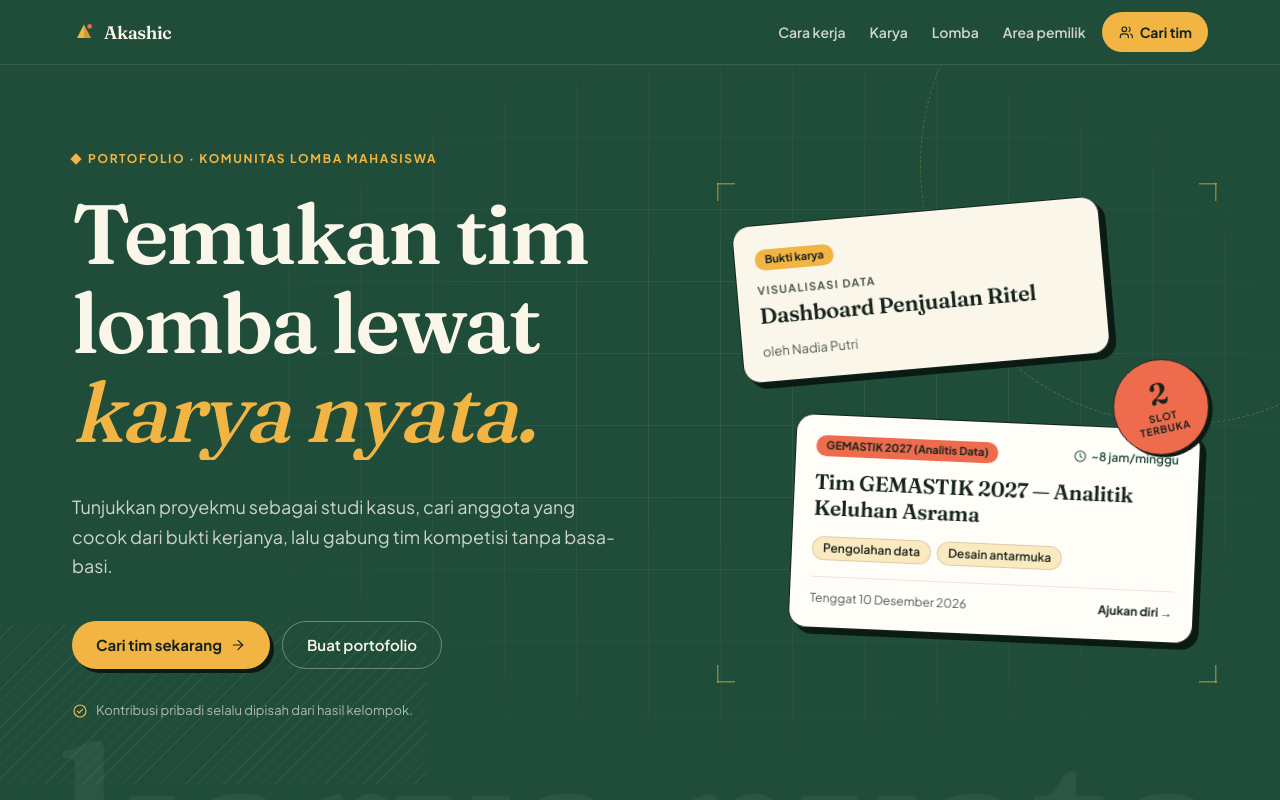
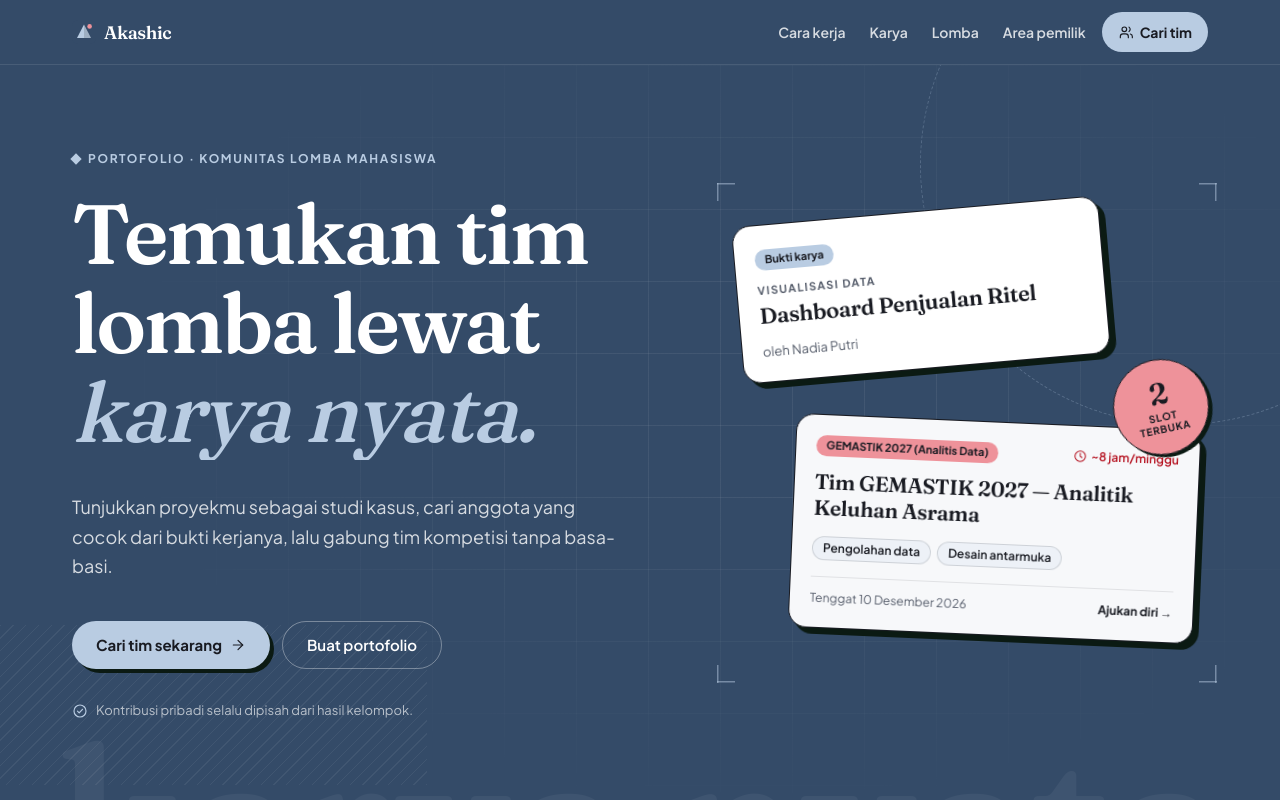
Before and after one commit to Vlad401-del/akashic_projectvault, a Next.js app in the folder web/: page / in a window 1280 px wide. Shown: the top 800 px of the page. Built offline with nearby package versions, Linux system fonts and the light colour scheme.

Commit message:
style(theme): sesuaikan palet putih merah dan biru baja

```diff
--- a/web/src/app/globals.css
+++ b/web/src/app/globals.css
@@ -1,48 +1,33 @@
 @import "tailwindcss";
 
-/*
- * Palet Akashic — "studio lomba".
- *
- * DNA dari referensi: hijau hutan, mustard, koral, krem, biru langit, dan mint,
- * dengan judul serif. Supaya tidak terasa kartun, garis dibuat tipis dan
- * bayangan offset hanya muncul saat kartu disentuh (hover/fokus).
- *
- * Catatan kontras:
- *   ink   #16241E di atas krem #FBF6EA   ~15:1
- *   ink-2 #4E5A52 di atas krem            ~6,7:1
- *   putih di atas forest #1F4D3A          ~9,5:1
- *   ink di atas sun #F2B544 / coral #EE6C4D  >= 5:1
- * Sun dan coral TIDAK dipakai sebagai warna teks di atas latar terang.
- */
 @theme inline {
-  --color-canvas: #fbf6ea;
-  --color-surface: #fffdf8;
-  --color-ink: #16241e;
-  --color-ink-2: #4e5a52;
-  --color-line: #e6dcc6;
-  --color-line-strong: #cdbf9f;
-  --color-accent: #1f4d3a;
-  --color-accent-hover: #163a2b;
-  --color-accent-soft: #e2ede4;
+  --color-canvas: #ffffff;
+  --color-surface: #f7f8fa;
+  --color-ink: #191b22;
+  --color-ink-2: #565d6b;
+  --color-line: #e1e4ea;
+  --color-line-strong: #aeb6c4;
+  --color-accent: #b51220;
+  --color-accent-hover: #8e0e19;
+  --color-accent-soft: #fcebed;
   --color-danger: #b42318;
   --color-danger-soft: #fef3f2;
 
-  --color-forest: #1f4d3a;
-  --color-forest-deep: #143326;
-  --color-night: #111a15;
-  --color-sun: #f2b544;
-  --color-sun-soft: #f9e2a8;
-  --color-coral: #ee6c4d;
-  --color-sky: #d3e8f2;
-  --color-mint: #d7eadb;
-  --color-cream: #fbf6ea;
-  --color-cream-deep: #f4e9cf;
+  --color-forest: #344b68;
+  --color-forest-deep: #243348;
+  --color-night: #14151b;
+  --color-sun: #b9cce2;
+  --color-sun-soft: #e8eef6;
+  --color-coral: #ee929a;
+  --color-sky: #dce6f2;
+  --color-mint: #e5e8ef;
+  --color-cream: #ffffff;
+  --color-cream-deep: #eef0f4;
 
-  /* Dipertahankan untuk komponen lama; nilainya mengikuti palet baru. */
-  --color-spectrum-cyan: #ee6c4d;
-  --color-spectrum-blue: #1f4d3a;
-  --color-spectrum-green: #f2b544;
-  --color-spectrum-lime: #9cc9a8;
+  --color-spectrum-cyan: #b51220;
+  --color-spectrum-blue: #344b68;
+  --color-spectrum-green: #b9cce2;
+  --color-spectrum-lime: #aeb6c4;
 
   --font-sans: var(--font-jakarta), ui-sans-serif, system-ui, -apple-system, "Segoe UI", Roboto, Arial,
     sans-serif;
@@ -50,9 +35,9 @@
 }
 
 :root {
-  --spectrum-mark: linear-gradient(148deg, #ee6c4d 0%, #f2b544 100%);
-  --spectrum-word: linear-gradient(92deg, #16241e 0%, #16241e 100%);
-  --spectrum-rule: linear-gradient(90deg, #1f4d3a 0%, #1f4d3a 55%, #f2b544 55%, #f2b544 80%, #ee6c4d 80%);
+  --spectrum-mark: linear-gradient(148deg, #b51220 0%, #8e0e19 100%);
+  --spectrum-word: linear-gradient(92deg, #191b22 0%, #191b22 100%);
+  --spectrum-rule: linear-gradient(90deg, #b51220 0%, #b51220 55%, #344b68 55%, #344b68 80%, #aeb6c4 80%);
   --ease-out-expo: cubic-bezier(0.16, 1, 0.3, 1);
 }
 
```
